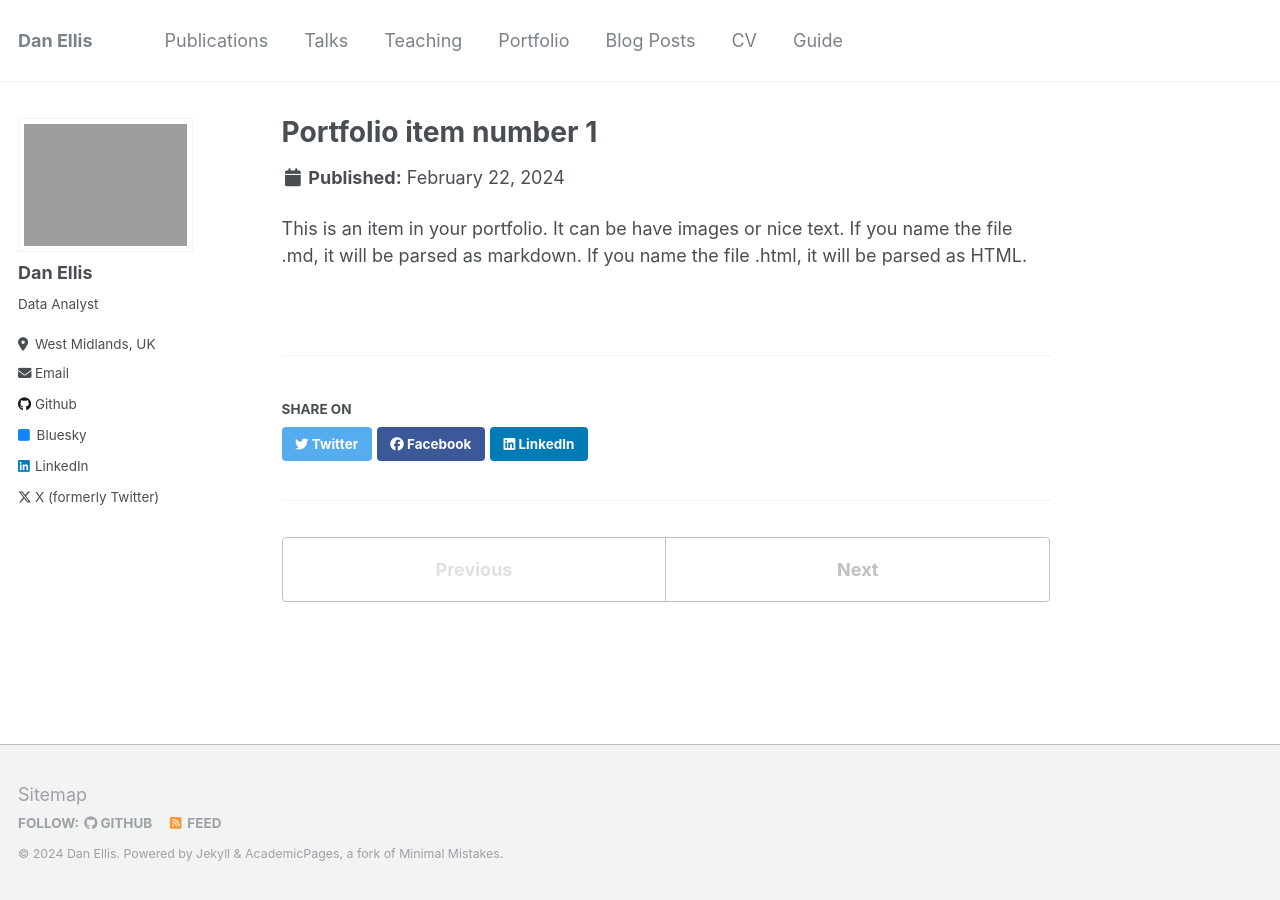
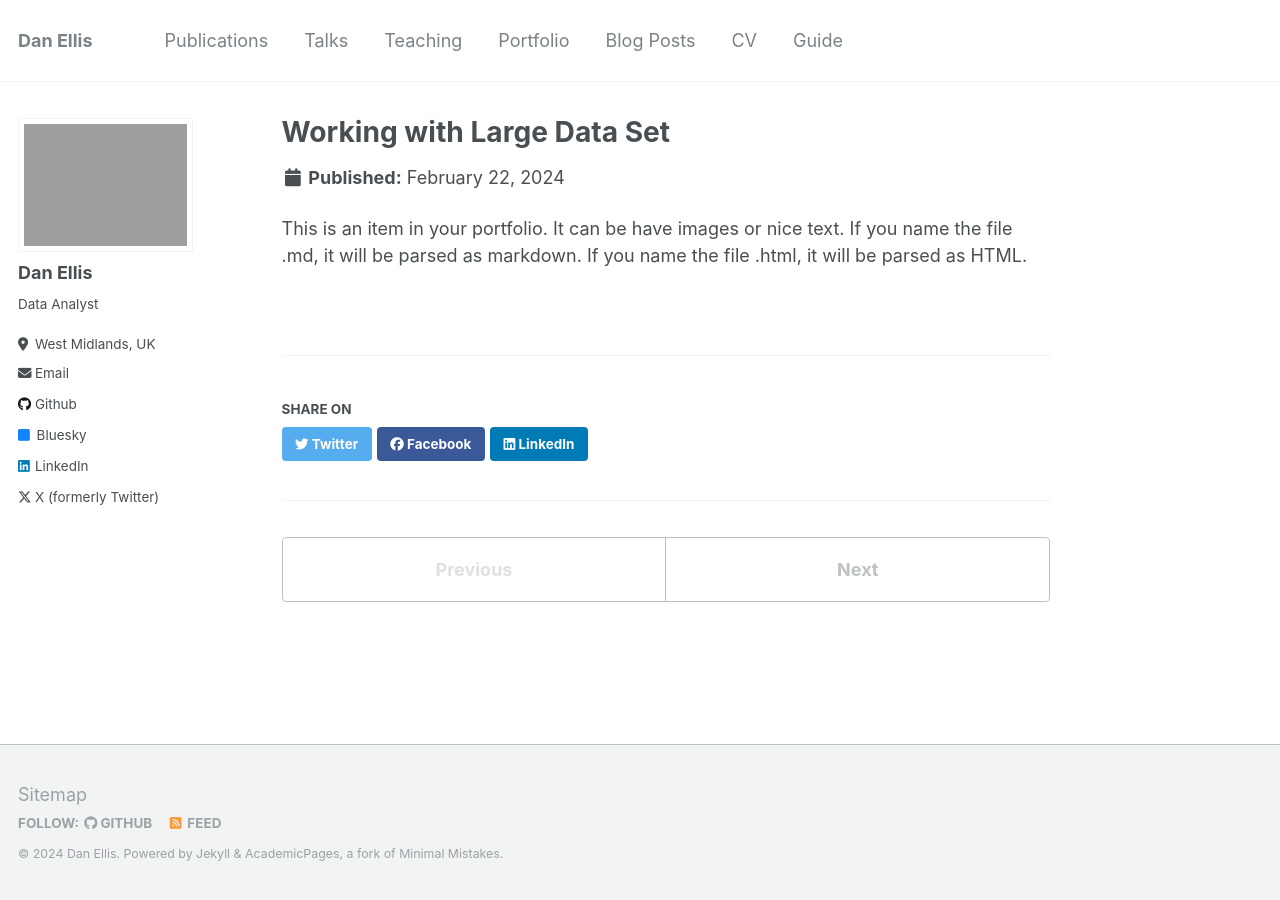
Before and after one commit to danellisprojects/danellisprojects.github.io, a Jekyll site: the page built from _portfolio/portfolio-1.md, in a window 1280 px wide. Built offline with Jekyll 4.4.1, drawn with Linux system fonts in a browser that asks for light colours.

Commit message:
Update portfolio-1.md

```diff
--- a/_portfolio/portfolio-1.md
+++ b/_portfolio/portfolio-1.md
@@ -1,6 +1,6 @@
 ---
-title: "Portfolio item number 1"
-excerpt: "Short description of portfolio item number 1<br/><img src='/images/500x300.png'>"
+title: "Working with Large Data Set"
+excerpt: "International Cycle Shop 2011-2015<br/><img src='/images/500x300.png'>"
 collection: portfolio
 ---
 
```
